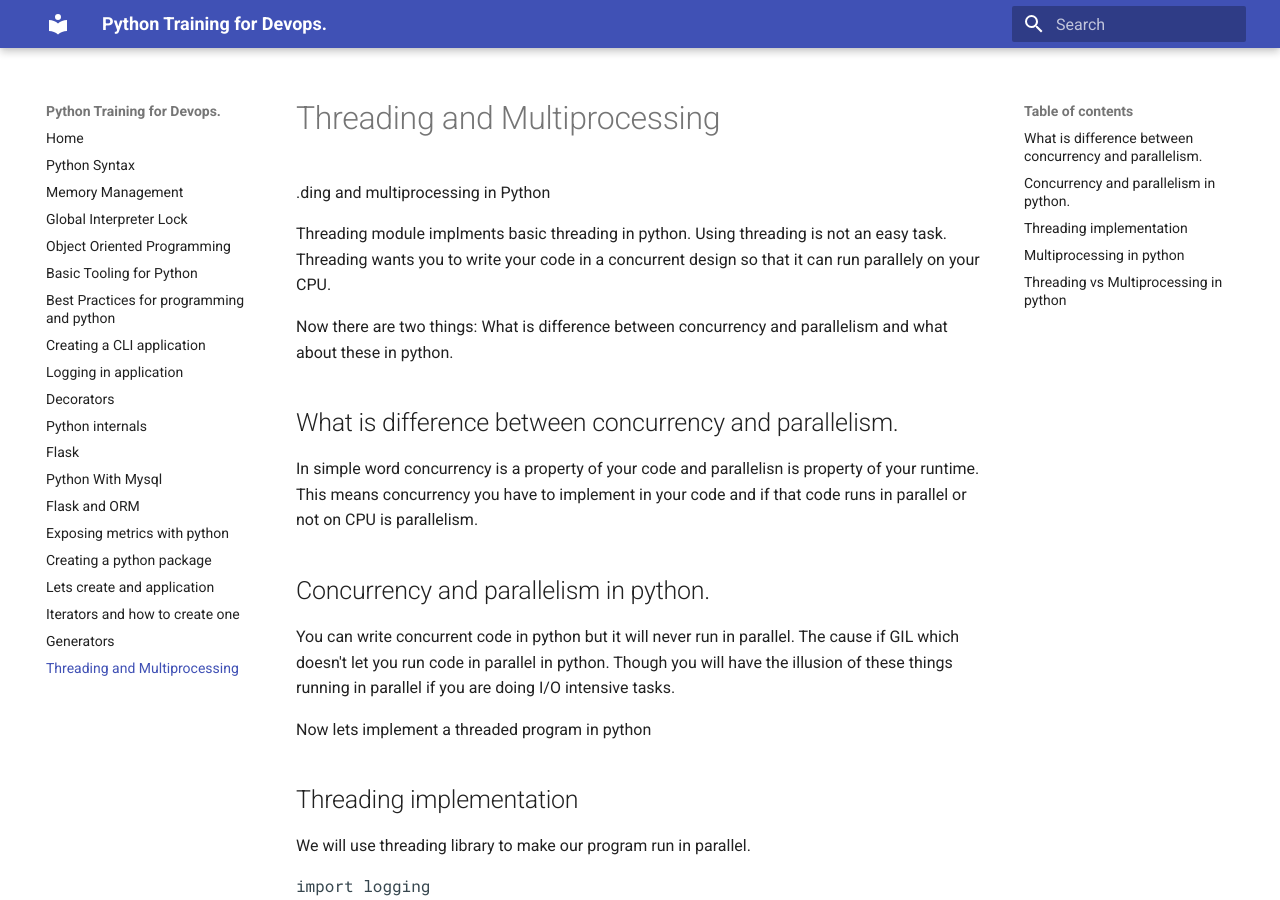
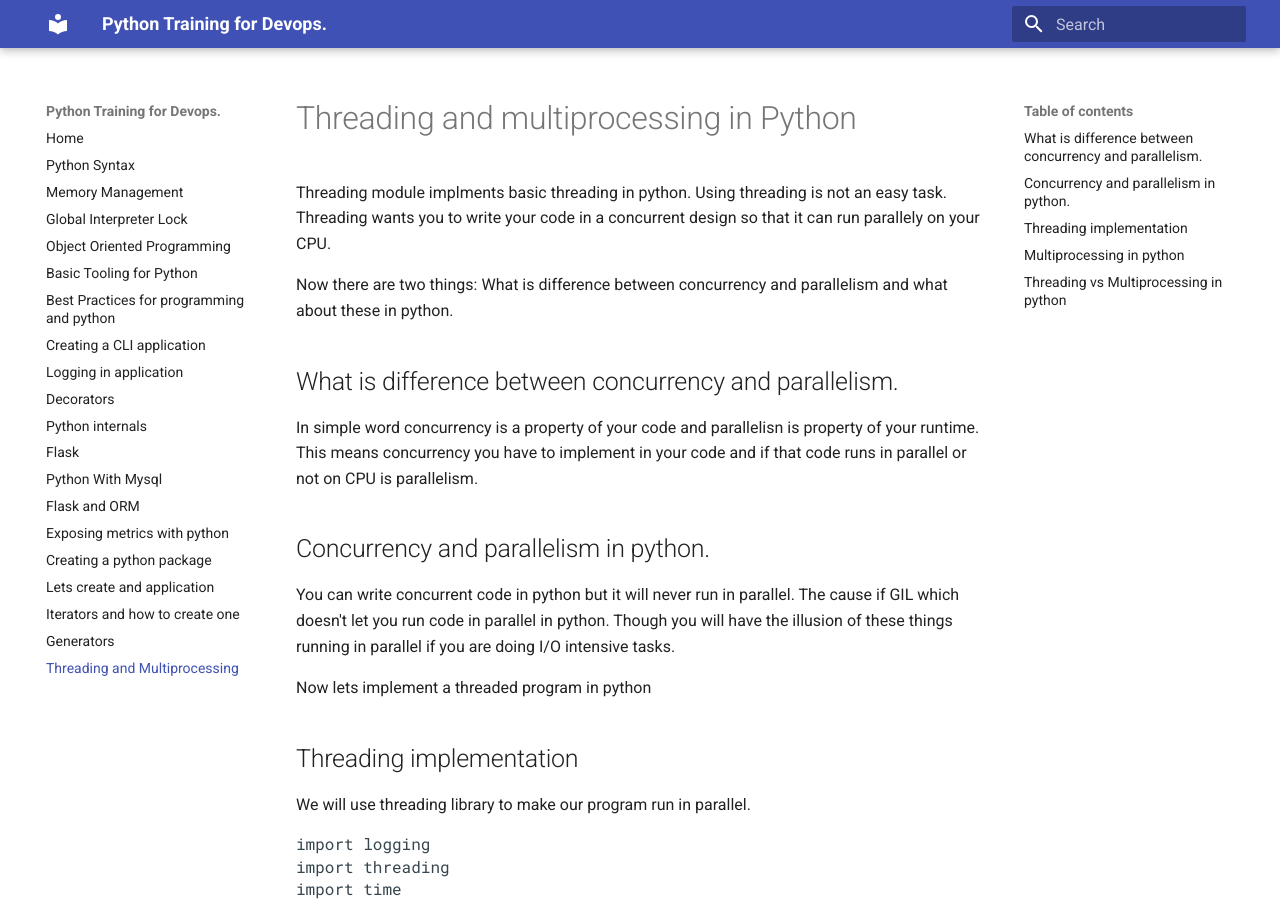
Before and after one commit to chowmean/python-training-for-devops, an MkDocs documentation site: the page built from docs/threading.md, in a window 1280 px wide and 900 px high. Built offline with MkDocs 1.6.1 and Material for MkDocs 9.7.7, drawn with Linux system fonts in a browser that asks for light colours.

Commit message:
fixing bug

```diff
--- a/docs/threading.md
+++ b/docs/threading.md
@@ -1,4 +1,4 @@
-.ding and multiprocessing in Python
+# Threading and multiprocessing in Python
 
 Threading module implments basic threading in python. Using threading is not an easy task. Threading wants you to write your code in a concurrent design so that it can run parallely on your CPU.
 
```
